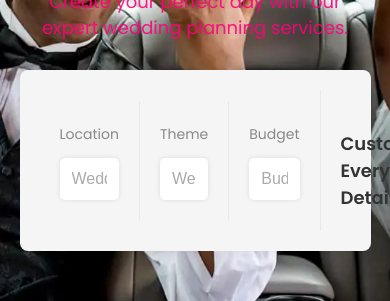
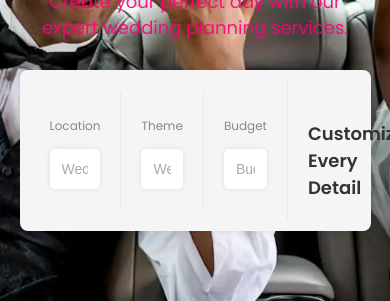
Before and after one commit to Mek3588/weddingplan, a React (Create React App) app in the folder frontend/: page / in a window 390 px wide. Shown: the part 397-698 px from the top of the page. Built offline with nearby package versions, Linux system fonts and the light colour scheme; no server answers.

Commit message:
Your commit message here

```diff
--- a/frontend/src/components/home/hero/hero.css
+++ b/frontend/src/components/home/hero/hero.css
@@ -1,3 +1,4 @@
+/* Default styles for larger screens */
 .hero .container {
   padding-top: 10%;
 }
@@ -63,6 +64,7 @@ form h4 {
   margin-top: 20px;
 }
 
+/* Responsive styles for screens with a maximum width of 800px */
 @media screen and (max-width: 800px) {
   .hero .container {
     padding-top: 20%;
@@ -70,5 +72,18 @@ form h4 {
 
   form {
     margin-top: 30px;
+    padding: 10px; /* Adjust padding for smaller screens */
+  }
+
+  form input {
+    font-size: 14px; /* Adjust font size for smaller screens */
+  }
+
+  form span {
+    font-size: 12px; /* Adjust font size for smaller screens */
+  }
+
+  input::placeholder {
+    font-size: 14px; /* Adjust font size for smaller screens */
   }
 }
--- a/frontend/src/components/redux/productSlide.js
+++ b/frontend/src/components/redux/productSlide.js
@@ -21,7 +21,7 @@ export const productSlice = createSlice({
     addCartItem: (state, action) => {
       const check = state.cartItem.some((el) => el._id === action.payload._id);
       if (check) {
-        toast("Already Item in Cart");
+        toast("Already Item in planner");
       } else {
         toast("Item Add successfully");
         const price = convertToNumber(action.payload.price);
```
Also changed, not shown: 1 other file (tests, documents, lock files or other folders).
